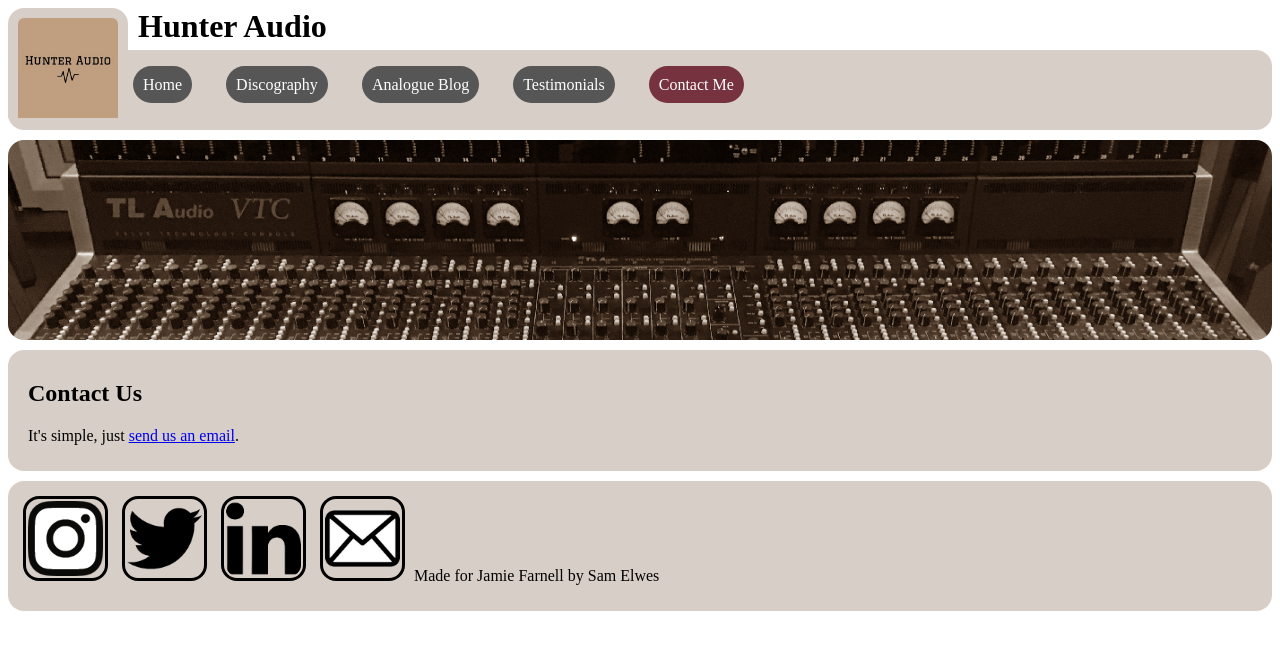
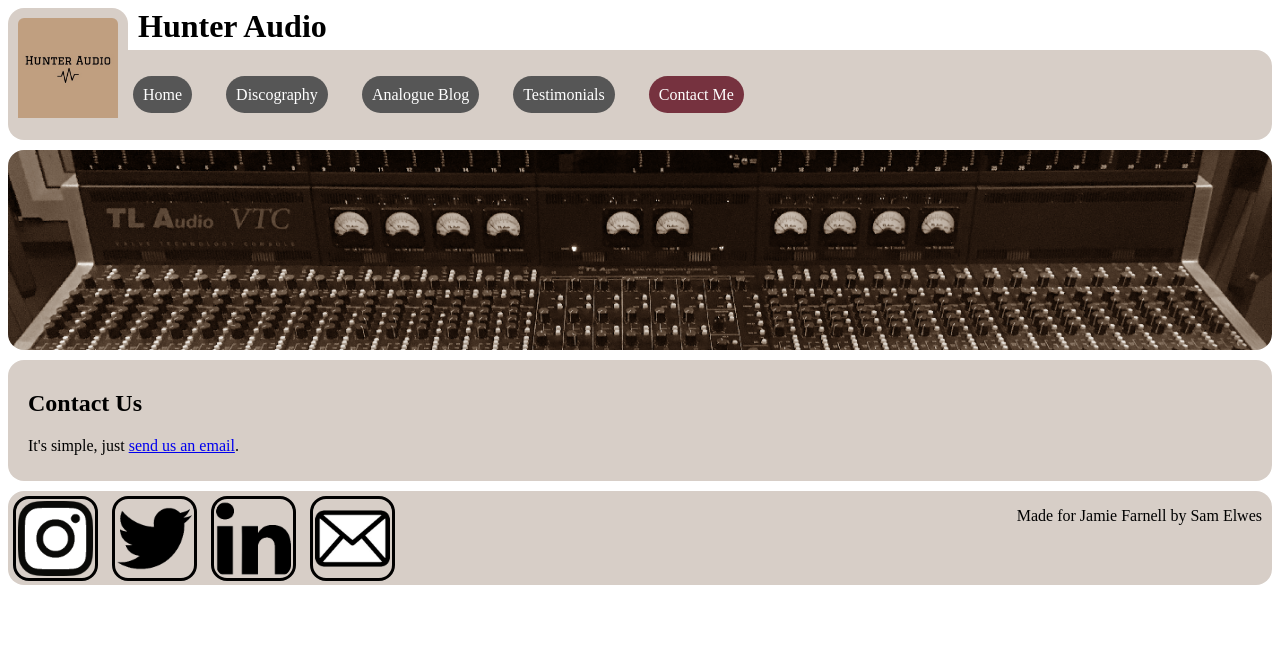
Before and after one commit to Selwes13/HunterAudio, a plain HTML site: page html/contact.html in a window 1280 px wide. Drawn offline with Linux system fonts and the light colour scheme.

Commit message:
Changed nav and footer spacing and added a link to head title

```diff
--- a/css/style.css
+++ b/css/style.css
@@ -23,7 +23,12 @@ nav, footer, section, article {
     margin-top: 5px;
 }
 
+footer {
+    padding: 0px;
+}
+
 nav {
+    padding-top: 20px;
     padding-bottom: 20px;
 }
 
@@ -79,6 +84,11 @@ nav a, nav a:link, nav a:visited {
     border-radius: 1em;
 }
 
+.titleLink {
+    margin: 0px;
+    padding: 0px;
+}
+
 article {
     padding-left: 20px;
 }
@@ -93,7 +103,7 @@ footer img {
 }
  footer p {
     display: inline-block;
-    text-align: right;
+    float: right;
     padding-right: 10px;
  }
 
--- a/html/contact.html
+++ b/html/contact.html
@@ -15,7 +15,7 @@
 <body>
 
     <header>
-        <img src="../images/logo.jpg" alt="Jamie Icon">
+        <a href="../index.html" class="titleLink"><img src="../images/logo.jpg" alt="Jamie Icon"></a>
         <h1>Hunter Audio</h1>
     </header>
 
```
Also changed, not shown: html/analogueProjects.html (+1 -1 lines), html/discography.html (+1 -1 lines), html/testimonials.html (+1 -1 lines).
